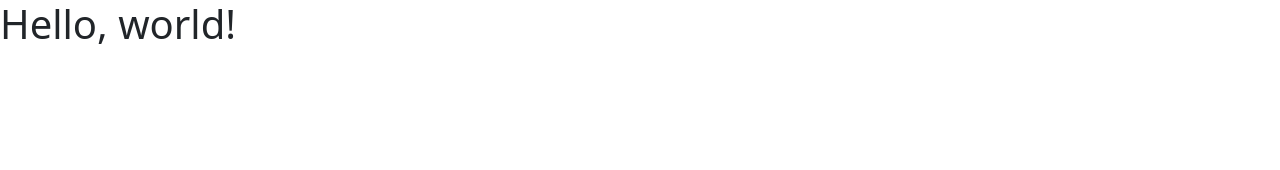
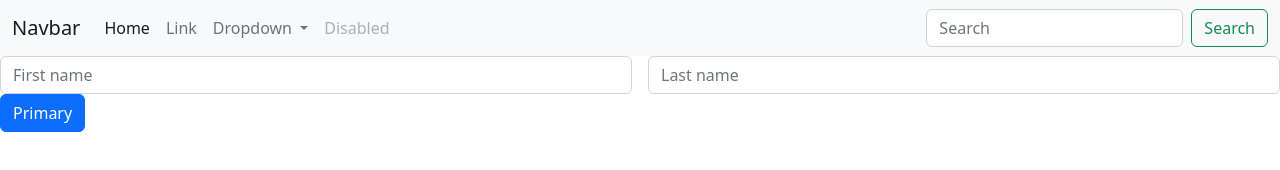
Before and after one commit to komawer02/employee, a website: page index.html in a window 1280 px wide. Drawn offline with nearby package versions, Linux system fonts and the light colour scheme.

Commit message:
testcommit

```diff
--- a/index.html
+++ b/index.html
@@ -7,7 +7,54 @@
     <link href="https://cdn.jsdelivr.net/npm/bootstrap@5.2.0-beta1/dist/css/bootstrap.min.css" rel="stylesheet" integrity="sha384-0evHe/X+R7YkIZDRvuzKMRqM+OrBnVFBL6DOitfPri4tjfHxaWutUpFmBp4vmVor" crossorigin="anonymous">
   </head>
   <body>
-    <h1>Hello, world!</h1>
+    <nav class="navbar navbar-expand-lg bg-light">
+        <div class="container-fluid">
+          <a class="navbar-brand" href="#">Navbar</a>
+          <button class="navbar-toggler" type="button" data-bs-toggle="collapse" data-bs-target="#navbarSupportedContent" aria-controls="navbarSupportedContent" aria-expanded="false" aria-label="Toggle navigation">
+            <span class="navbar-toggler-icon"></span>
+          </button>
+          <div class="collapse navbar-collapse" id="navbarSupportedContent">
+            <ul class="navbar-nav me-auto mb-2 mb-lg-0">
+              <li class="nav-item">
+                <a class="nav-link active" aria-current="page" href="#">Home</a>
+              </li>
+              <li class="nav-item">
+                <a class="nav-link" href="#">Link</a>
+              </li>
+              <li class="nav-item dropdown">
+                <a class="nav-link dropdown-toggle" href="#" id="navbarDropdown" role="button" data-bs-toggle="dropdown" aria-expanded="false">
+                  Dropdown
+                </a>
+                <ul class="dropdown-menu" aria-labelledby="navbarDropdown">
+                  <li><a class="dropdown-item" href="#">Action</a></li>
+                  <li><a class="dropdown-item" href="#">Another action</a></li>
+                  <li><hr class="dropdown-divider"></li>
+                  <li><a class="dropdown-item" href="#">Something else here</a></li>
+                </ul>
+              </li>
+              <li class="nav-item">
+                <a class="nav-link disabled">Disabled</a>
+              </li>
+            </ul>
+            <form class="d-flex" role="search">
+              <input class="form-control me-2" type="search" placeholder="Search" aria-label="Search">
+              <button class="btn btn-outline-success" type="submit">Search</button>
+            </form>
+          </div>
+        </div>
+      </nav>
+    <form action="">
+        <div class="row g-3">
+            <div class="col">
+              <input type="text" class="form-control" placeholder="First name" aria-label="First name">
+            </div>
+            <div class="col">
+              <input type="text" class="form-control" placeholder="Last name" aria-label="Last name">
+            </div>
+          </div>
+          <button type="button" class="btn btn-primary">Primary</button>
+    </form>
+
     <script src="https://cdn.jsdelivr.net/npm/bootstrap@5.2.0-beta1/dist/js/bootstrap.bundle.min.js" integrity="sha384-pprn3073KE6tl6bjs2QrFaJGz5/SUsLqktiwsUTF55Jfv3qYSDhgCecCxMW52nD2" crossorigin="anonymous"></script>
   </body>
 </html>
```
